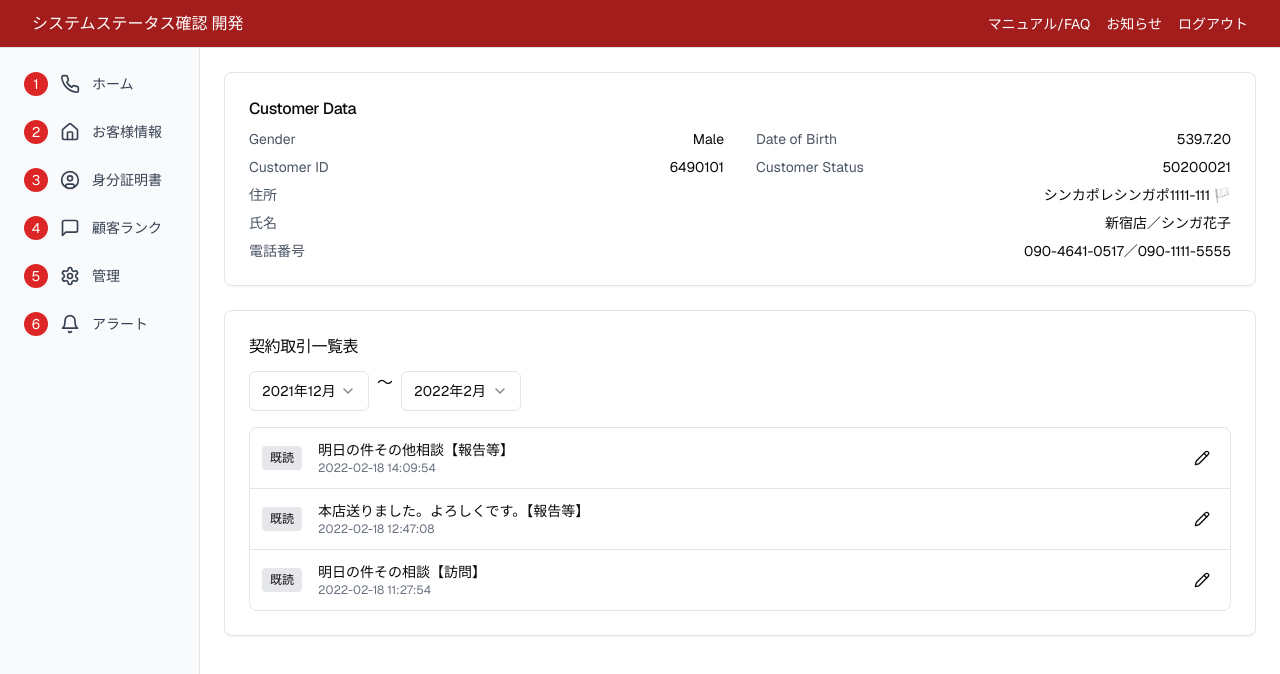
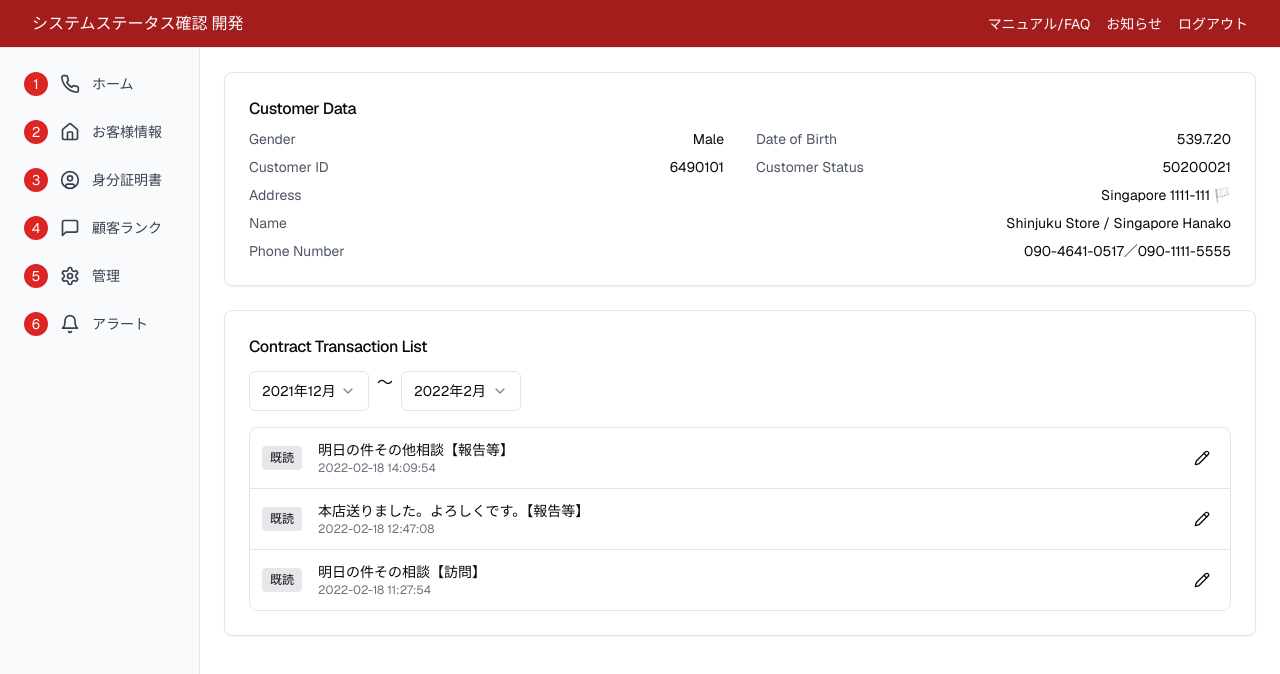
Before and after one commit to girishlade111/customer-management, a Next.js app: page / in a window 1280 px wide. Shown: the top 674 px of the page. Built offline with nearby package versions, Linux system fonts and the light colour scheme.

Commit message:
refactor: translate UI labels from Japanese to English in customer management page

```diff
--- a/page.tsx
+++ b/page.tsx
@@ -31,15 +31,15 @@ export default function Page() {
                 <span>50200021</span>
               </div>
               <div className="flex justify-between col-span-2">
-                <span className="text-gray-600">住所</span>
-                <span>シンカポレシンガポ1111-111 🏳️</span>
+                <span className="text-gray-600">Address</span>
+                <span>Singapore 1111-111 🏳️</span>
               </div>
               <div className="flex justify-between col-span-2">
-                <span className="text-gray-600">氏名</span>
-                <span>新宿店／シンガ花子</span>
+                <span className="text-gray-600">Name</span>
+                <span>Shinjuku Store / Singapore Hanako</span>
               </div>
               <div className="flex justify-between col-span-2">
-                <span className="text-gray-600">電話番号</span>
+                <span className="text-gray-600">Phone Number</span>
                 <span>090-4641-0517／090-1111-5555</span>
               </div>
             </div>
@@ -48,7 +48,7 @@ export default function Page() {
 
         <Card>
           <CardHeader className="pb-3">
-            <CardTitle className="text-base font-medium">契約取引一覧表</CardTitle>
+            <CardTitle className="text-base font-medium">Contract Transaction List</CardTitle>
           </CardHeader>
           <CardContent>
             <div className="space-y-4">
```
